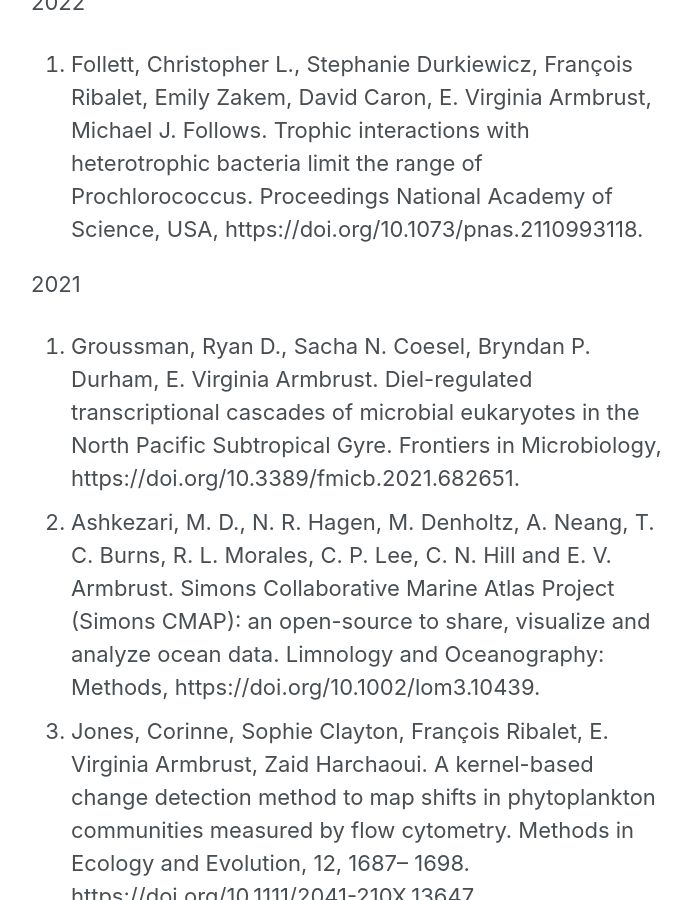
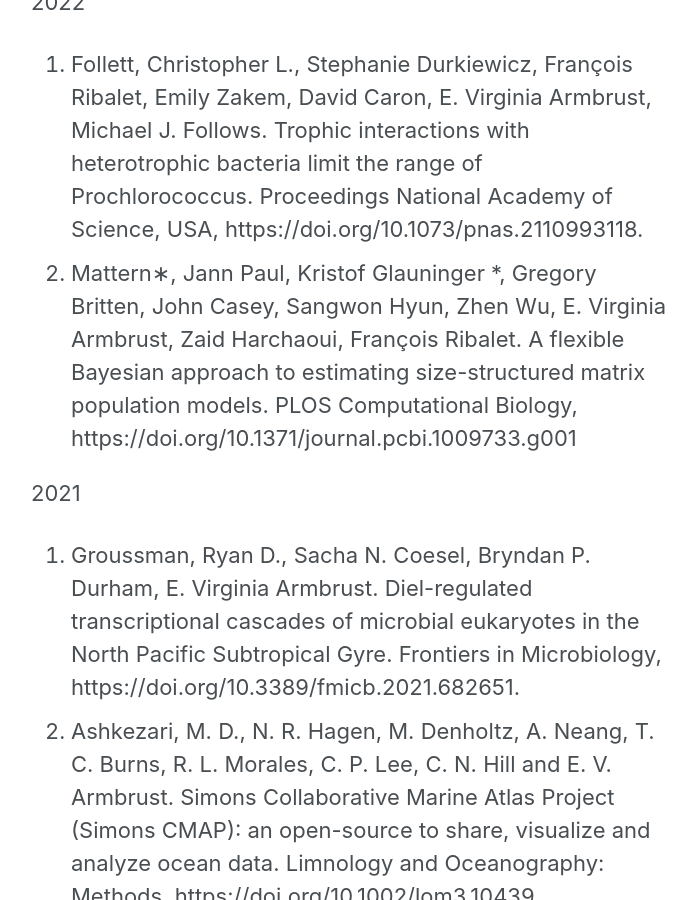
Before and after one commit to armbrustlab/armbrustlab.github.io, a Jekyll site: the page built from collections/_people/armbrust.md, in a window 1280 px wide and 900 px high, scrolled down 3177 px. Shown: the whole window, without its empty margins (291-987 px from the left). Built offline with Jekyll 4.4.1, drawn with Linux system fonts in a browser that asks for light colours; nearby versions of some CDN libraries.

Commit message:
Update armbrust.md

```diff
--- a/collections/_people/armbrust.md
+++ b/collections/_people/armbrust.md
@@ -42,6 +42,7 @@
 
 2022
 1. Follett, Christopher L., Stephanie Durkiewicz, François Ribalet, Emily Zakem, David Caron, E. Virginia Armbrust, Michael J. Follows.  Trophic interactions with heterotrophic bacteria limit the range of Prochlorococcus. Proceedings National Academy of Science, USA, https://doi.org/10.1073/pnas.2110993118.
+2. Mattern∗, Jann Paul, Kristof Glauninger *, Gregory Britten, John Casey, Sangwon Hyun, Zhen Wu, E. Virginia Armbrust, Zaid Harchaoui, François Ribalet. A flexible Bayesian approach to estimating size-structured matrix population models. PLOS Computational Biology, https://doi.org/10.1371/journal.pcbi.1009733.g001
 
 2021
 1. Groussman, Ryan D., Sacha N. Coesel, Bryndan P. Durham, E. Virginia Armbrust.  Diel-regulated transcriptional cascades of microbial eukaryotes in the North Pacific Subtropical Gyre. Frontiers in Microbiology, https://doi.org/10.3389/fmicb.2021.682651.
```
